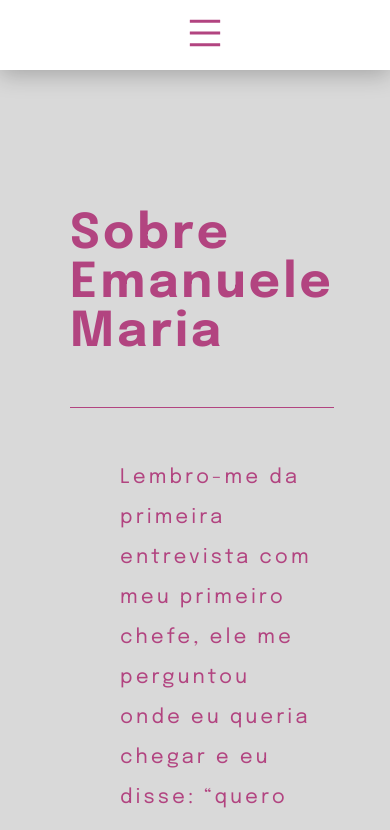
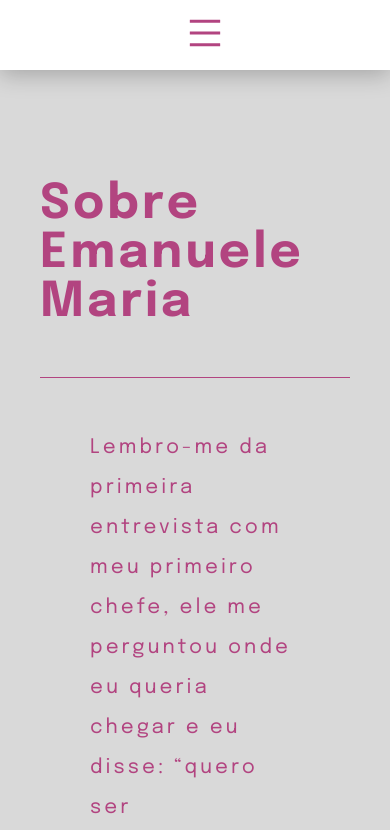
Before and after one commit to emanuuele/portfolio, a Next.js app: page / in a window 390 px wide. Shown: the top 830 px of the page. Built offline with nearby package versions, Linux system fonts and the light colour scheme.

Commit message:
Update globals.css

```diff
--- a/src/app/globals.css
+++ b/src/app/globals.css
@@ -14,6 +14,9 @@ main {
   p {
     font-size: smaller;
   }
+  main {
+    padding: 20px;
+  }
 }
 
 p, h1, h2, h3, h4, h5, h6 {
```
